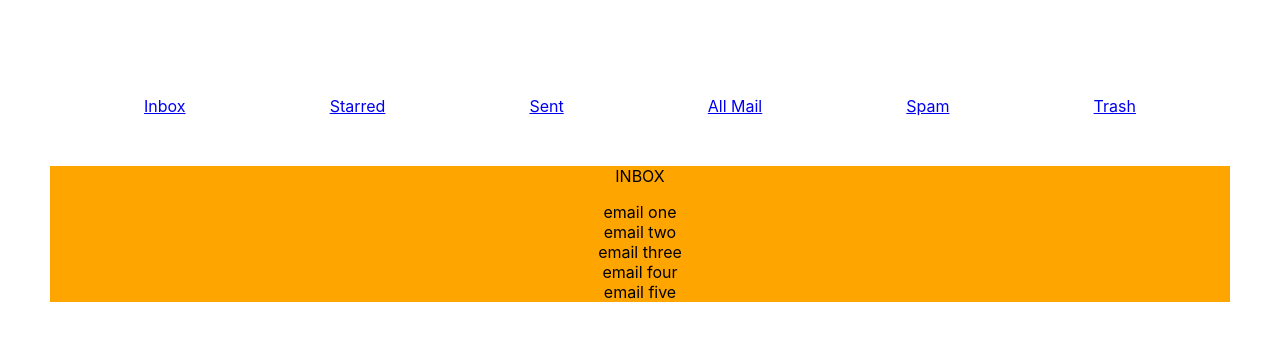
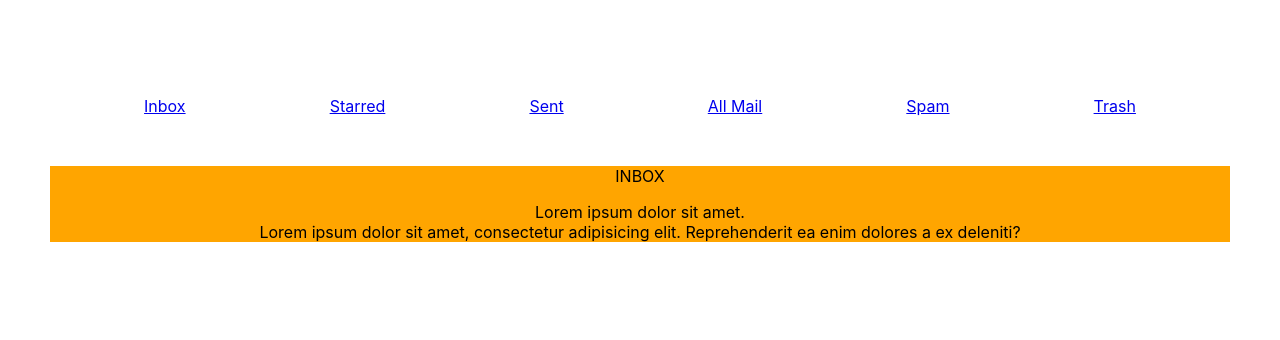
Before and after one commit to milosrancic/reactjs-gmail-clone, a React (Create React App) app: page /reactjs-gmail-clone/inbox in a window 1280 px wide. Shown: the top 340 px of the page. Built offline with nearby package versions, Linux system fonts and the light colour scheme; the HTML template or start-up script is replaced by a standard one.

Commit message:
mapped over passed props

```diff
--- a/src/components/Side/Inbox/Inbox.js
+++ b/src/components/Side/Inbox/Inbox.js
@@ -7,11 +7,9 @@ const Inbox = (props) => {
       <p>INBOX</p>
       {/* {props.inbox} */}
       {console.log("this is props in inbox", props.state)}
-      <li>email one</li>
-      <li>email two</li>
-      <li>email three</li>
-      <li>email four</li>
-      <li>email five</li>
+      {props.state.map((item) =>
+      <li key={item.id}>{item.email}</li>
+        )}
     </Hoc>
   )
 }
```
